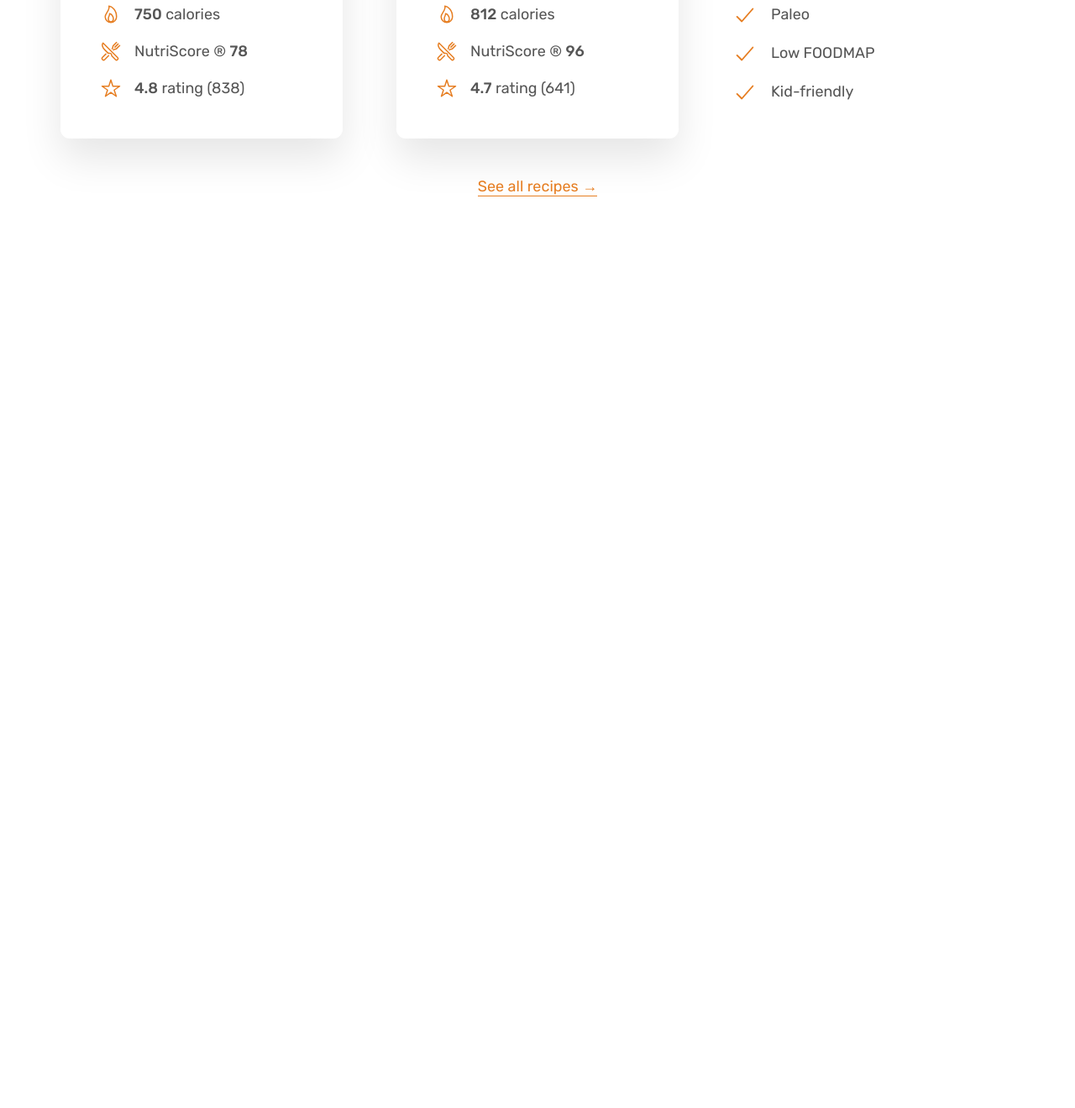
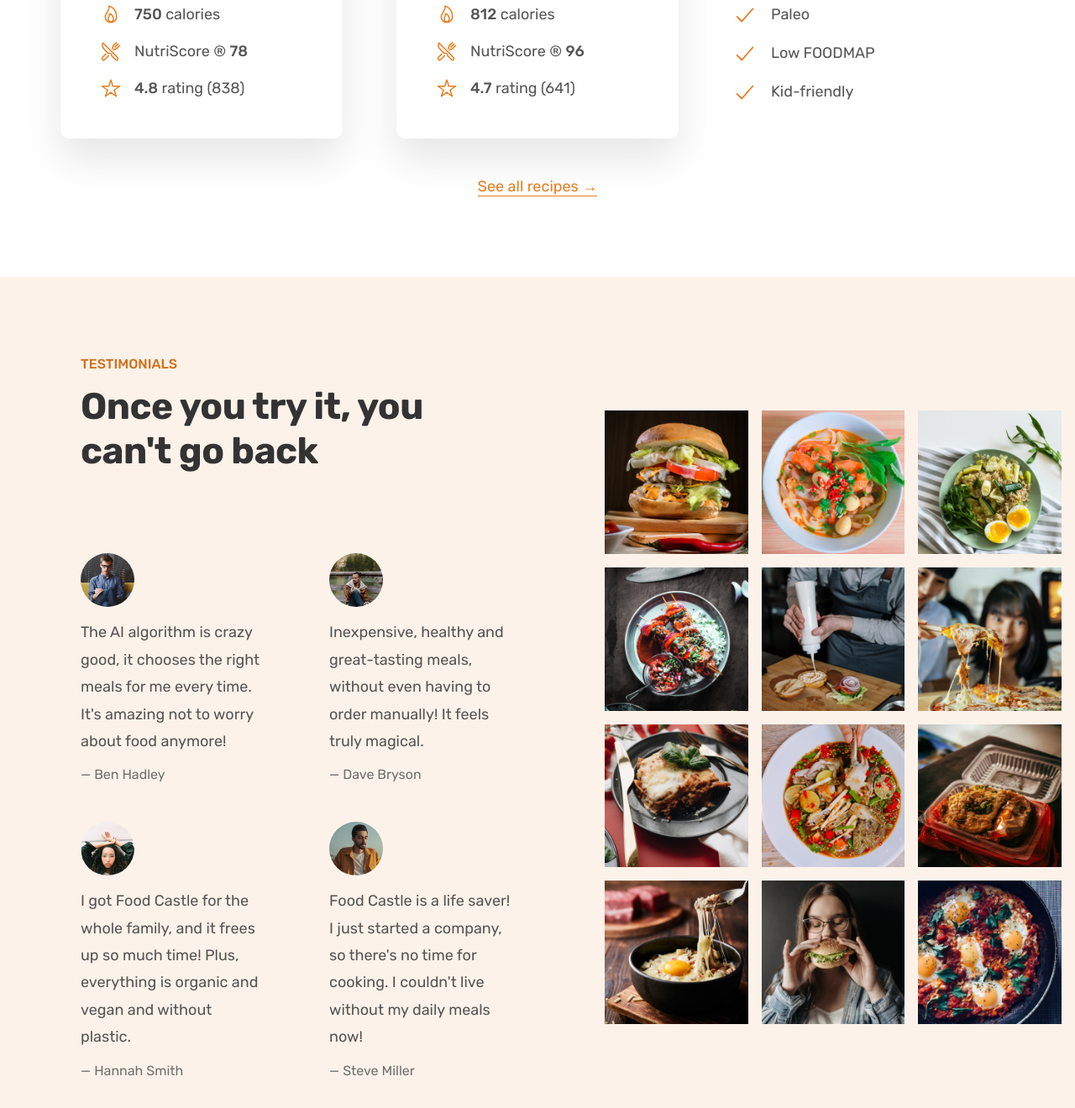
Before and after one commit to mostafizzfuad/food-castle, a plain HTML site: page index.html in a window 1280 px wide. Shown: the part 3231-4551 px from the top of the page at 84% size. Before the commit the page ends 3561 px from the top, so only its background shows below. Drawn offline with nearby package versions, Linux system fonts and the light colour scheme.

Commit message:
testimonials section added

```diff
--- a/css/style.css
+++ b/css/style.css
@@ -291,3 +291,63 @@
     text-align: center;
     font-size: 1.8rem;
 }
+
+
+/***************************************************
+                TESTIMONIALS SECTION
+***************************************************/
+.section-testimonials {
+    background-color: #fdf2e9;
+    display: grid;
+    grid-template-columns: 55fr 45fr;
+    align-items: center;
+}
+
+.testimonial-container {
+    padding: 9.6rem;
+}
+
+.testimonials {
+    display: grid;
+    grid-template-columns: 1fr 1fr;
+    row-gap: 4.8rem;
+    column-gap: 8rem;
+}
+
+.testimonial-img {
+    width: 6.4rem;
+    border-radius: 50%;
+    margin-bottom: 1.2rem;
+}
+
+.testimonial-text {
+    font-size: 1.8rem;
+    line-height: 1.8;
+    margin-bottom: 1.6rem;
+}
+
+.testimonial-name {
+    font-size: 1.6rem;
+    color: #6f6f6f;
+}
+
+.gallery {
+    display: grid;
+    grid-template-columns: repeat(3, 1fr);
+    gap: 1.6rem;
+    padding: 1.6rem;
+}
+
+.gallery-item {
+    overflow: hidden;
+}
+
+.gallery-item img {
+    display: block;
+    width: 100%;
+    transition: all 0.5s;
+}
+
+.gallery-item img:hover {
+    transform: scale(1.2);
+}
--- a/index.html
+++ b/index.html
@@ -263,11 +263,91 @@
             </div>
         </section>
         <!--========== section-meals end ==========-->
+
+        <!--========== section-testimonials start ==========-->
+        <section class="section-testimonials" id="testimonials">
+            <div class="testimonial-container">
+                <span class="subheading">Testimonials</span>
+                <h2 class="heading-secondary">Once you try it, you can't go back</h2>
+                <div class="testimonials">
+                    <div class="testimonial">
+                        <img src="./images/customers/ben.jpg" alt="ben" class="testimonial-img" />
+                        <blockquote class="testimonial-text">
+                            The AI algorithm is crazy good, it chooses the right meals for
+                            me every time. It's amazing not to worry about food anymore!
+                        </blockquote>
+                        <p class="testimonial-name">&mdash; Ben Hadley</p>
+                    </div>
+                    <div class="testimonial">
+                        <img src="./images/customers/dave.jpg" alt="dave" class="testimonial-img" />
+                        <blockquote class="testimonial-text">
+                            Inexpensive, healthy and great-tasting meals, without even
+                            having to order manually! It feels truly magical.
+                        </blockquote>
+                        <p class="testimonial-name">&mdash; Dave Bryson</p>
+                    </div>
+                    <div class="testimonial">
+                        <img src="./images/customers/hannah.jpg" alt="hannah" class="testimonial-img" />
+                        <blockquote class="testimonial-text">
+                            I got Food Castle for the whole family, and it frees up so much
+                            time! Plus, everything is organic and vegan and without plastic.
+                        </blockquote>
+                        <p class="testimonial-name">&mdash; Hannah Smith</p>
+                    </div>
+                    <div class="testimonial">
+                        <img src="./images/customers/steve.jpg" alt="steve" class="testimonial-img" />
+                        <blockquote class="testimonial-text">
+                            Food Castle is a life saver! I just started a company, so
+                            there's no time for cooking. I couldn't live without my daily
+                            meals now!
+                        </blockquote>
+                        <p class="testimonial-name">&mdash; Steve Miller</p>
+                    </div>
+                </div>
+            </div>
+            <!-- gallery -->
+            <div class="gallery">
+                <div class="gallery-item">
+                    <img src="./images/gallery/gallery-1.jpg" alt="gallery image" />
+                </div>
+                <div class="gallery-item">
+                    <img src="./images/gallery/gallery-2.jpg" alt="gallery image" />
+                </div>
+                <div class="gallery-item">
+                    <img src="./images/gallery/gallery-3.jpg" alt="gallery image" />
+                </div>
+                <div class="gallery-item">
+                    <img src="./images/gallery/gallery-4.jpg" alt="gallery image" />
+                </div>
+                <div class="gallery-item">
+                    <img src="./images/gallery/gallery-5.jpg" alt="gallery image" />
+                </div>
+                <div class="gallery-item">
+                    <img src="./images/gallery/gallery-6.jpg" alt="gallery image" />
+                </div>
+                <div class="gallery-item">
+                    <img src="./images/gallery/gallery-7.jpg" alt="gallery image" />
+                </div>
+                <div class="gallery-item">
+                    <img src="./images/gallery/gallery-8.jpg" alt="gallery image" />
+                </div>
+                <div class="gallery-item">
+                    <img src="./images/gallery/gallery-9.jpg" alt="gallery image" />
+                </div>
+                <div class="gallery-item">
+                    <img src="./images/gallery/gallery-10.jpg" alt="gallery image" />
+                </div>
+                <div class="gallery-item">
+                    <img src="./images/gallery/gallery-11.jpg" alt="gallery image" />
+                </div>
+                <div class="gallery-item">
+                    <img src="./images/gallery/gallery-12.jpg" alt="gallery image" />
+                </div>
+            </div>
+        </section>
+        <!--========== section-testimonials end ==========-->
     </main>
     <!--========== main section end ==========-->
-
-
-
 
 
 
```
